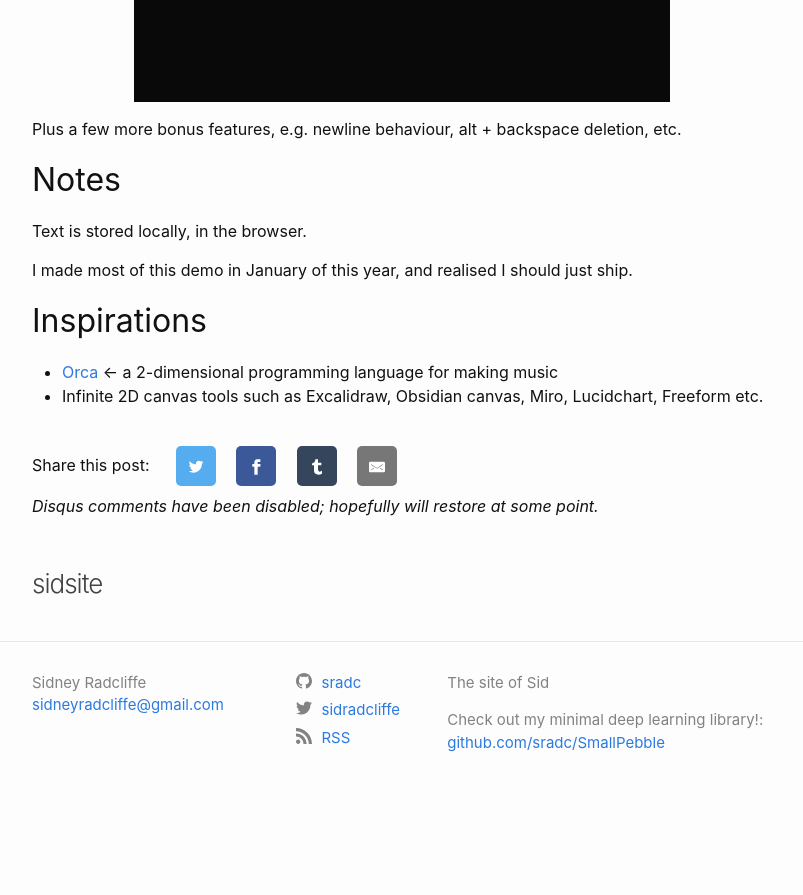
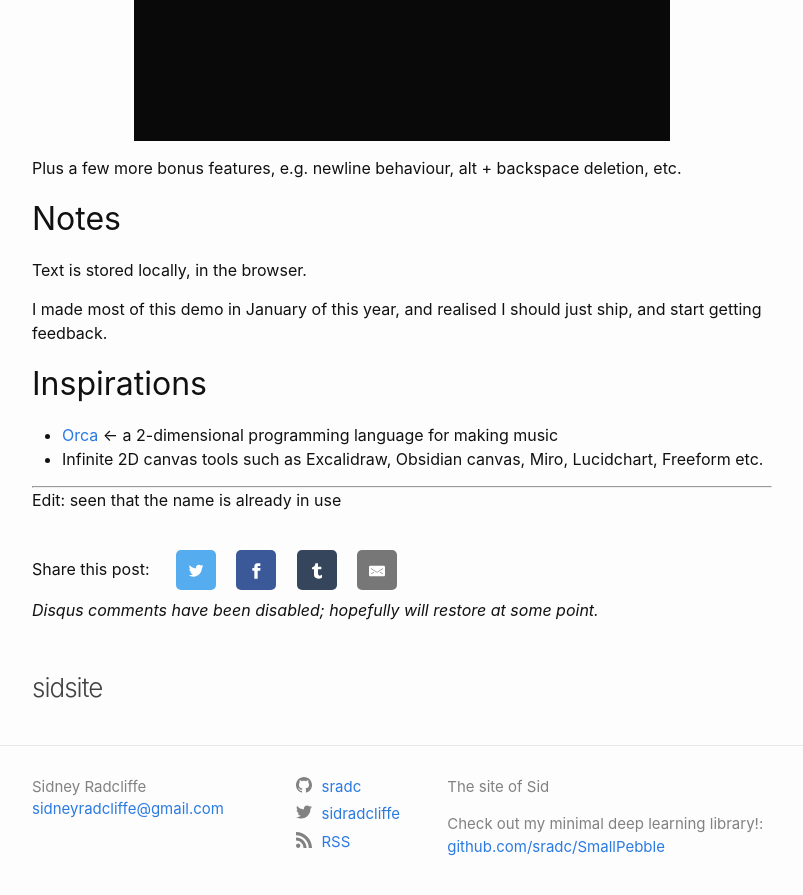
Before and after one commit to sradc/sradc.github.io, a Jekyll site: the page built from _posts/2023-11-26-gridnotes.md, in a window 1280 px wide and 900 px high, scrolled down 1391 px. Shown: the top 895 px of the window, without its empty margins (238-1041 px from the left). Built offline with Jekyll 4.4.1, drawn with Linux system fonts in a browser that asks for light colours; before the commit the page ends 2205 px from its top, so only the background shows below that; some of the changed text lies outside the part shown.

Commit message:
improved wording

```diff
--- a/_posts/2023-11-26-gridnotes.md
+++ b/_posts/2023-11-26-gridnotes.md
@@ -7,7 +7,9 @@
 comments: true
 ---
 
-If you are using Firefox or Chrome, on Desktop, try out the demo [here](https://gridnotes.io/v1/)!
+Gridnotes (working title) is an infinite 2D text editor.
+
+If you are using Firefox or Chrome, on Desktop, try out the demo: [here](https://gridnotes.io/v1/)
 
 ## Features
 
@@ -45,9 +47,13 @@
 
 Text is stored locally, in the browser.
 
-I made most of this demo in January of this year, and realised I should just ship.
+I made most of this demo in January of this year, and realised I should just ship, and start getting feedback.
 
 ## Inspirations
 
 - [Orca](https://wiki.xxiivv.com/site/orca.html) <- a 2-dimensional programming language for making music
 - Infinite 2D canvas tools such as Excalidraw, Obsidian canvas, Miro, Lucidchart, Freeform etc.
+
+---
+
+Edit: seen that the name is already in use
```
